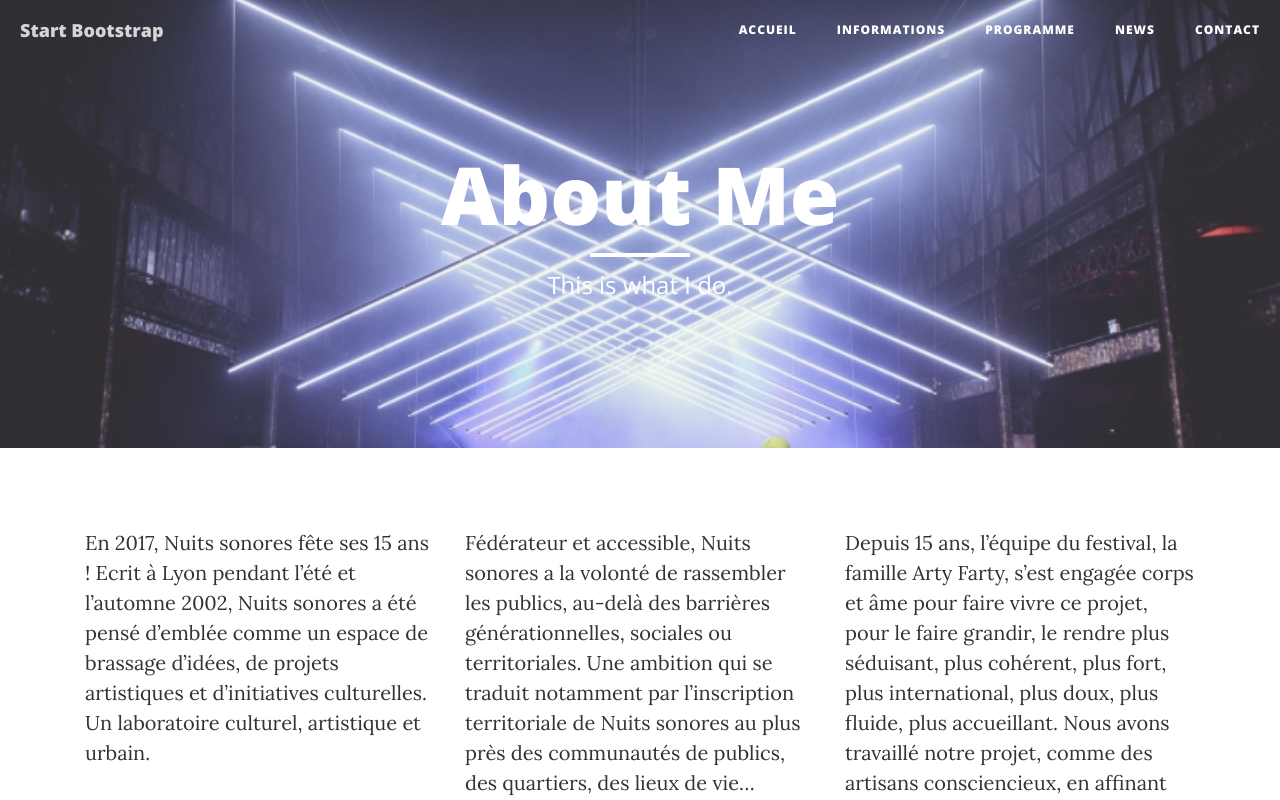
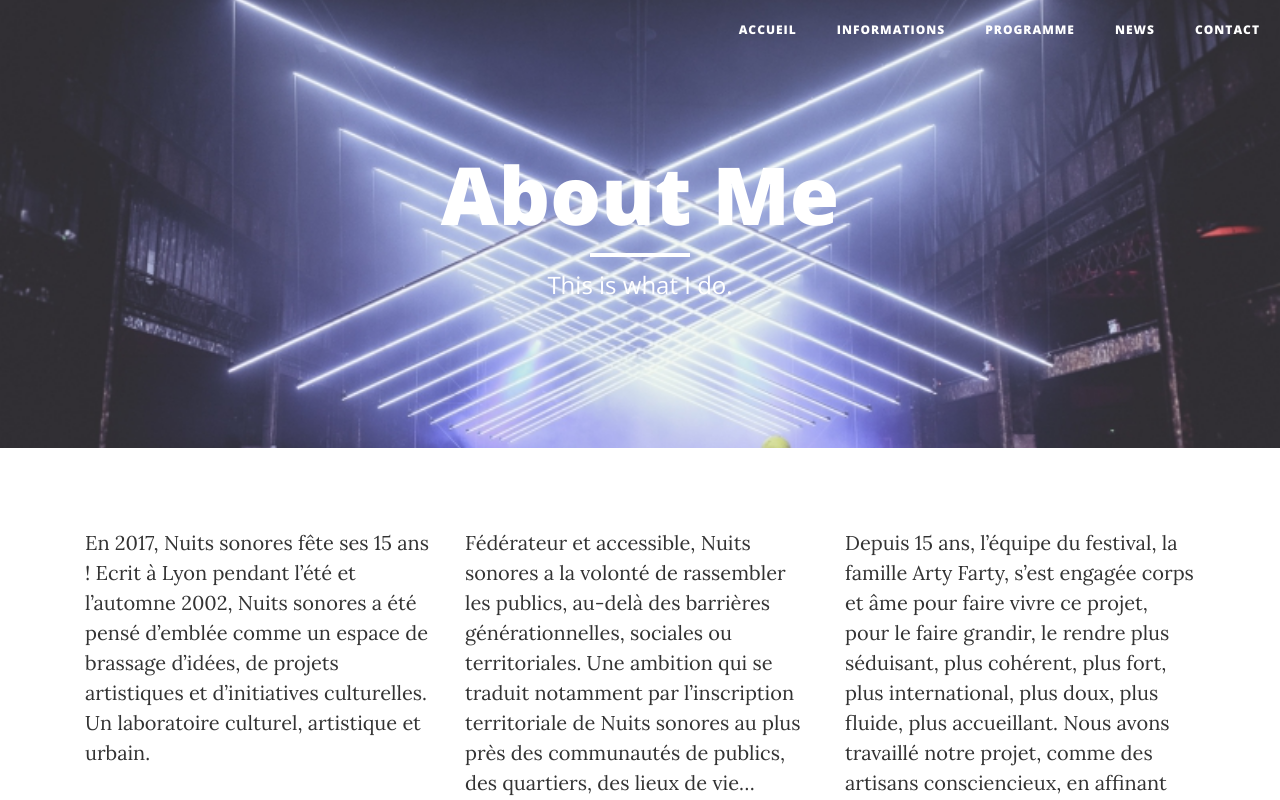
Before and after one commit to Espy0n/evenement, a website: page about.html in a window 1280 px wide. Shown: the top 800 px of the page. Drawn offline with nearby package versions, Linux system fonts and the light colour scheme.

Commit message:
lien bootstrap

```diff
--- a/about.html
+++ b/about.html
@@ -9,7 +9,7 @@
     <meta name="description" content="">
     <meta name="author" content="">
 
-    <title>Clean Blog - About</title>
+    <title>Nuits Sonores - A propos</title>
 
     <!-- Bootstrap Core CSS -->
     <link href="vendor/bootstrap/css/bootstrap.min.css" rel="stylesheet">
@@ -42,7 +42,6 @@
                     <span class="sr-only">Toggle navigation</span>
                     Menu <i class="fa fa-bars"></i>
                 </button>
-                <a class="navbar-brand" href="index.html">Start Bootstrap</a>
             </div>
 
             <!-- Collect the nav links, forms, and other content for toggling -->
```
Also changed, not shown: programme.html (+2 -2 lines).
